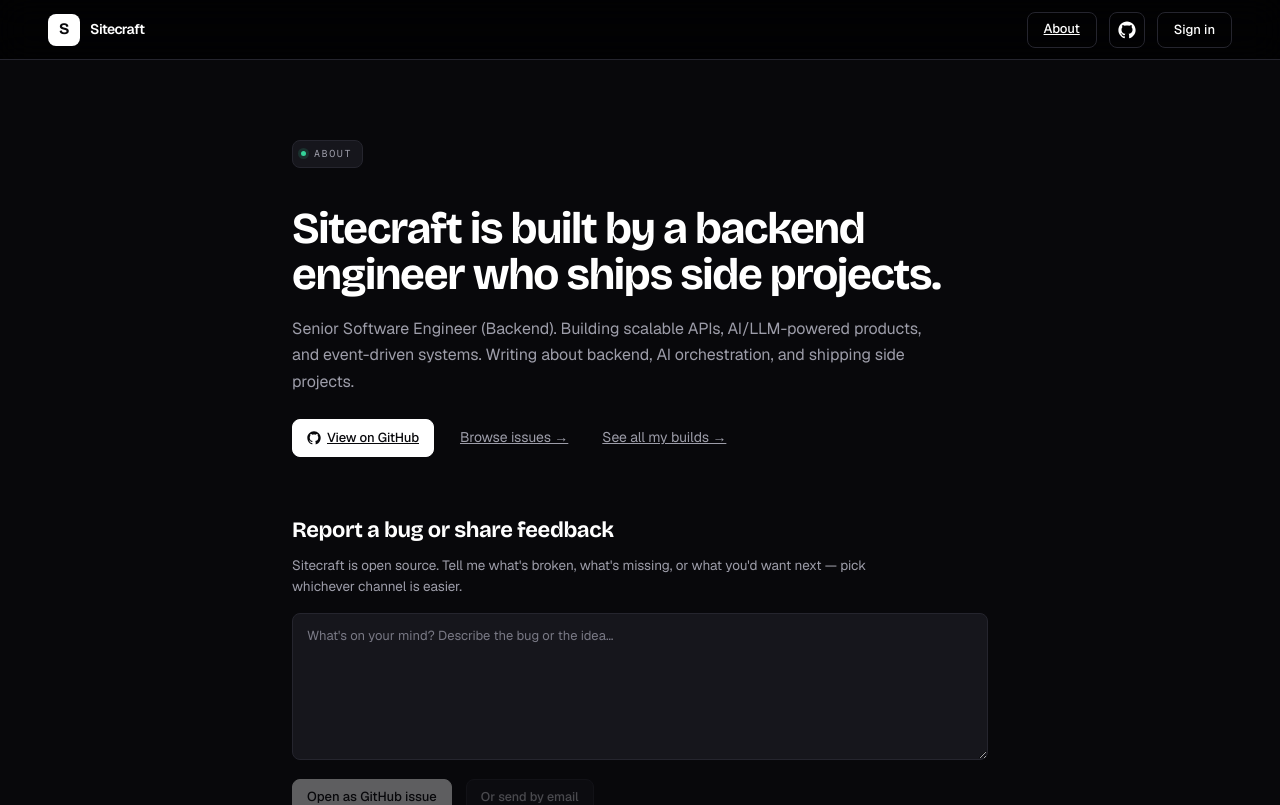
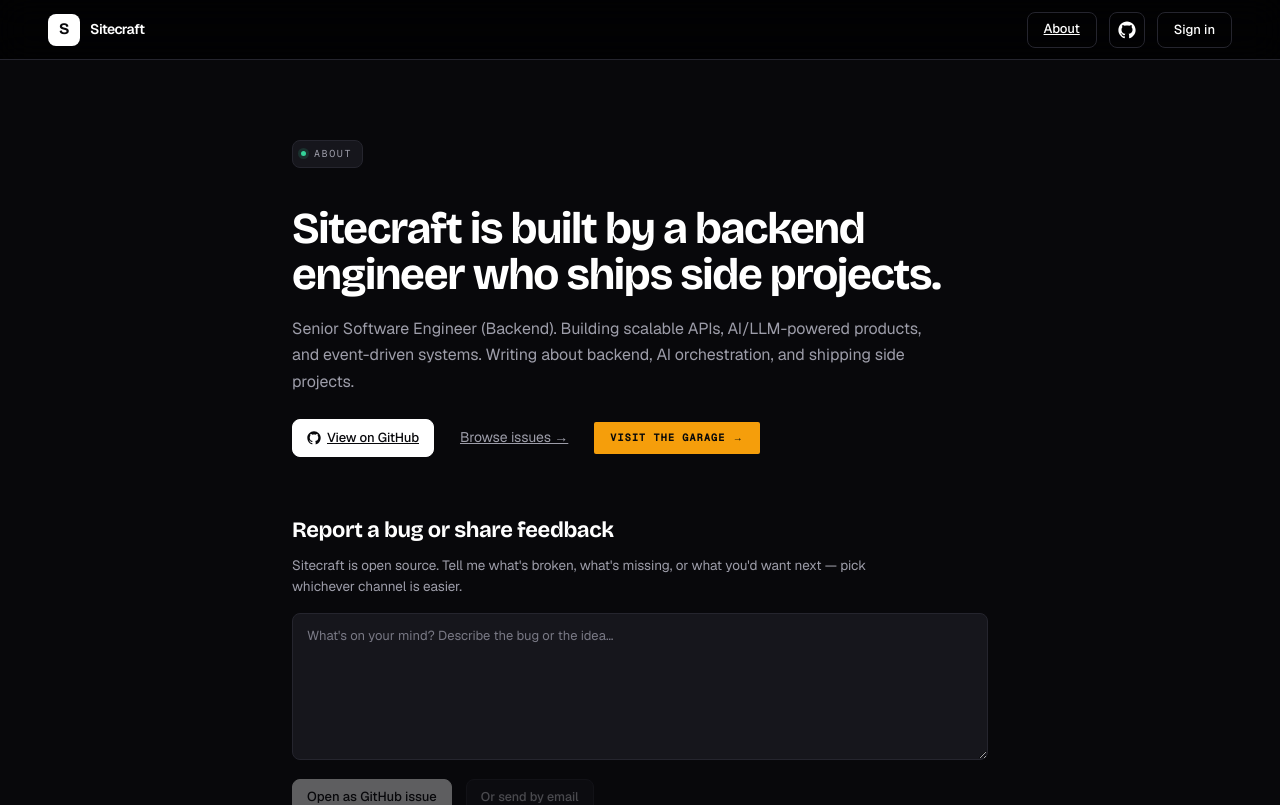
Before and after one commit to pcpranav/sitecraft, a Next.js app: page /about in a window 1280 px wide. Shown: the top 805 px of the page. Built offline with nearby package versions, Linux system fonts and the light colour scheme; no server answers.

Commit message:
style(about): restyle Garage CTA as amber-pill in Garage UI language

```diff
--- a/app/about/page.js
+++ b/app/about/page.js
@@ -58,9 +58,26 @@ export default function AboutPage() {
               href="https://pranavs-garage.vercel.app/"
               target="_blank"
               rel="noopener noreferrer"
-              className="hero-ghost-btn"
+              style={{
+                fontFamily: 'var(--font-mono), ui-monospace, monospace',
+                fontSize: '10px',
+                fontWeight: 600,
+                letterSpacing: '0.12em',
+                textTransform: 'uppercase',
+                padding: '8px 16px',
+                background: '#F59E0B',
+                color: '#0a0a0a',
+                borderRadius: '2px',
+                textDecoration: 'none',
+                display: 'inline-flex',
+                alignItems: 'center',
+                gap: '6px',
+                transition: 'background 0.2s',
+              }}
+              onMouseEnter={(e) => { e.currentTarget.style.background = '#fbbf24'; }}
+              onMouseLeave={(e) => { e.currentTarget.style.background = '#F59E0B'; }}
             >
-              See all my builds →
+              Visit the Garage →
             </a>
           </div>
         </section>
```
